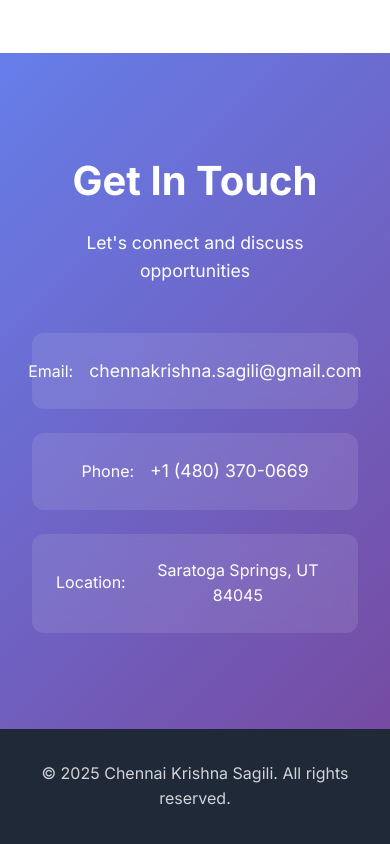
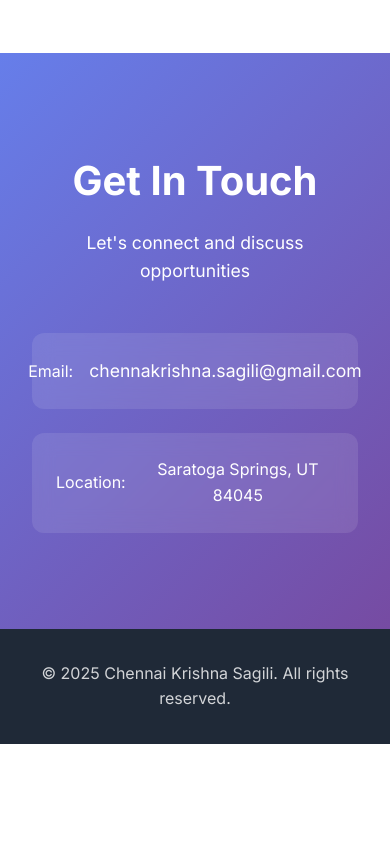
Before and after one commit to chennakrishna/chennakrishna.github.io, a plain HTML site: page index.html in a window 390 px wide. Shown: the part 5220-6064 px from the top of the page. After the commit the page ends 5964 px from the top, so only its background shows below. Drawn offline with Linux system fonts and the light colour scheme.

Commit message:
removing phone number

```diff
--- a/index.html
+++ b/index.html
@@ -681,10 +681,6 @@
                         <a href="mailto:chennakrishna.sagili@gmail.com">chennakrishna.sagili@gmail.com</a>
                     </div>
                     <div class="contact-item">
-                        <span>Phone:</span>
-                        <a href="tel:+14803700669">+1 (480) 370-0669</a>
-                    </div>
-                    <div class="contact-item">
                         <span>Location:</span>
                         <span>Saratoga Springs, UT 84045</span>
                     </div>
```
